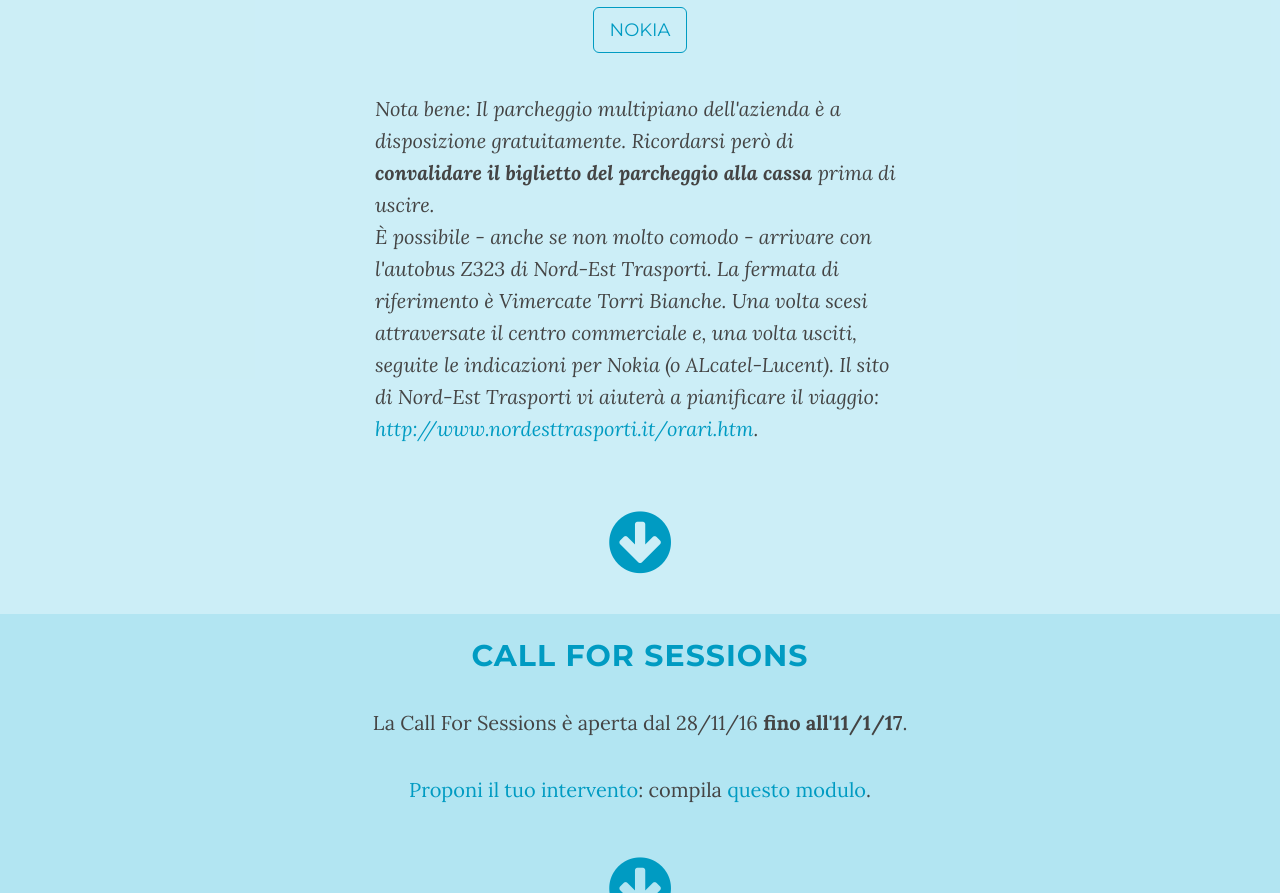
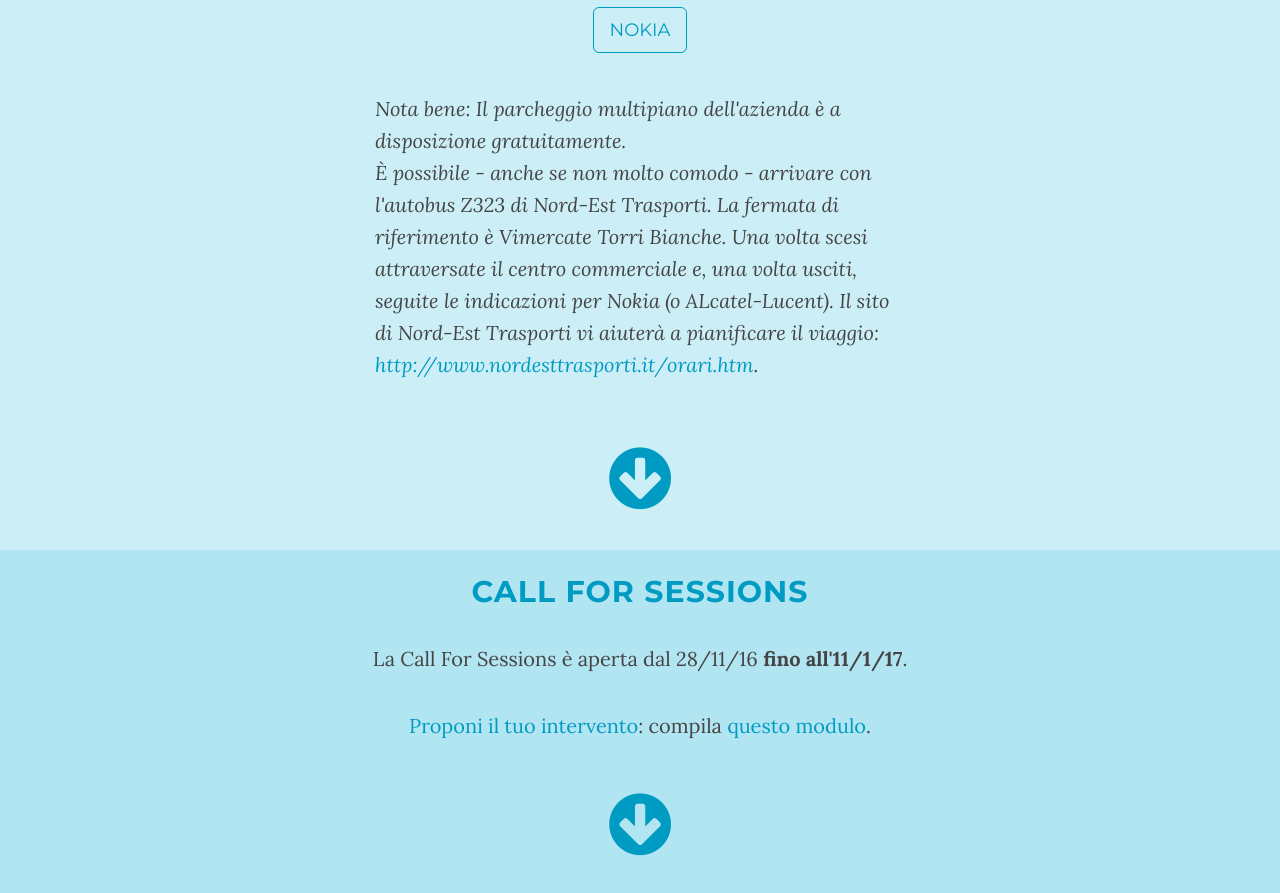
Before and after one commit to xpmatteo/mini-iad-vimercate-2018, a plain HTML site: page public/index.html in a window 1280 px wide. Shown: the part 2162-3055 px from the top of the page. Drawn offline with nearby package versions, Linux system fonts and the light colour scheme.

Commit message:
rimossa nota sul convalidare il parcheggio alla cassa

```diff
--- a/public/index.html
+++ b/public/index.html
@@ -162,8 +162,7 @@
             <p style="text-align: left; font-style: italic; margin: 40px 100px auto 100px;">
               Nota bene:
               Il parcheggio multipiano dell'azienda è a disposizione
-              gratuitamente. Ricordarsi però di <strong>convalidare il biglietto del
-                parcheggio alla cassa</strong> prima di uscire. <br>
+              gratuitamente. <br>
               È possibile - anche se non molto comodo - arrivare con
               l'autobus Z323 di Nord-Est Trasporti. La fermata di
               riferimento è Vimercate Torri Bianche. Una volta scesi
```
